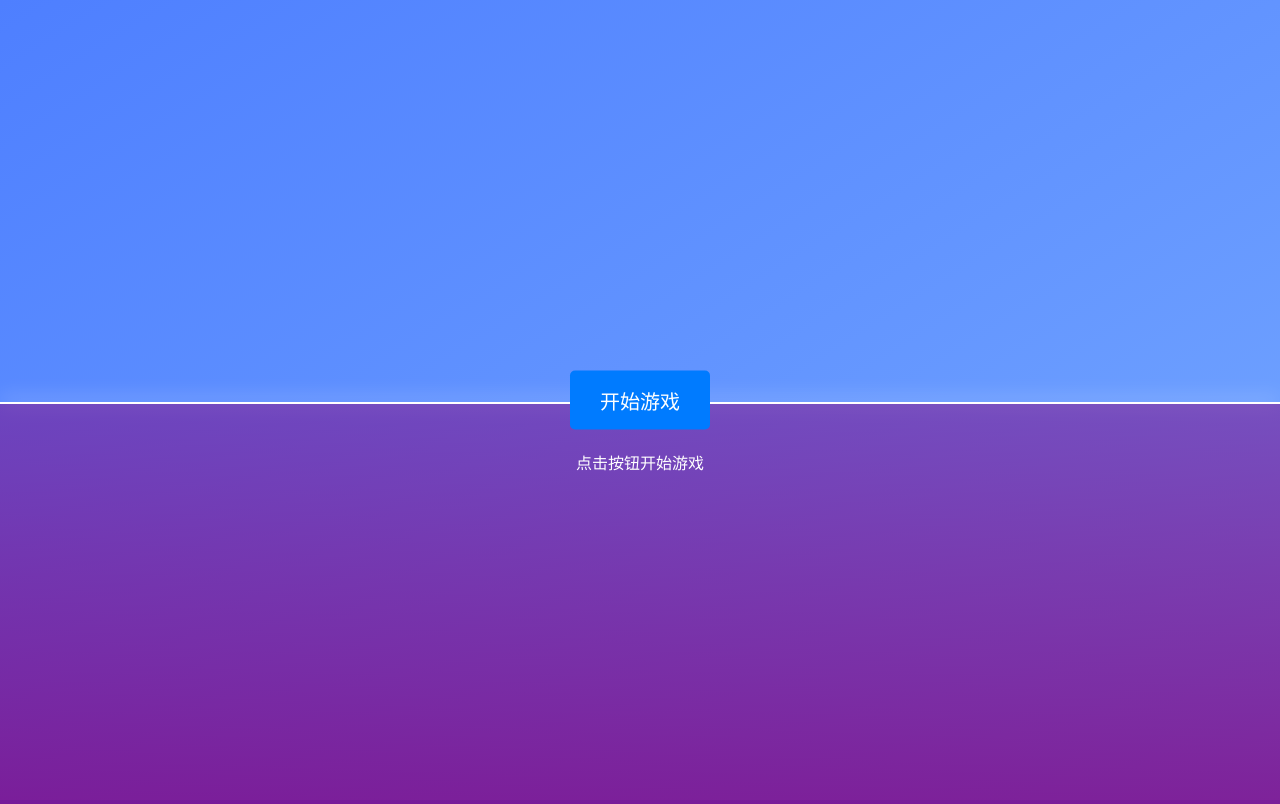
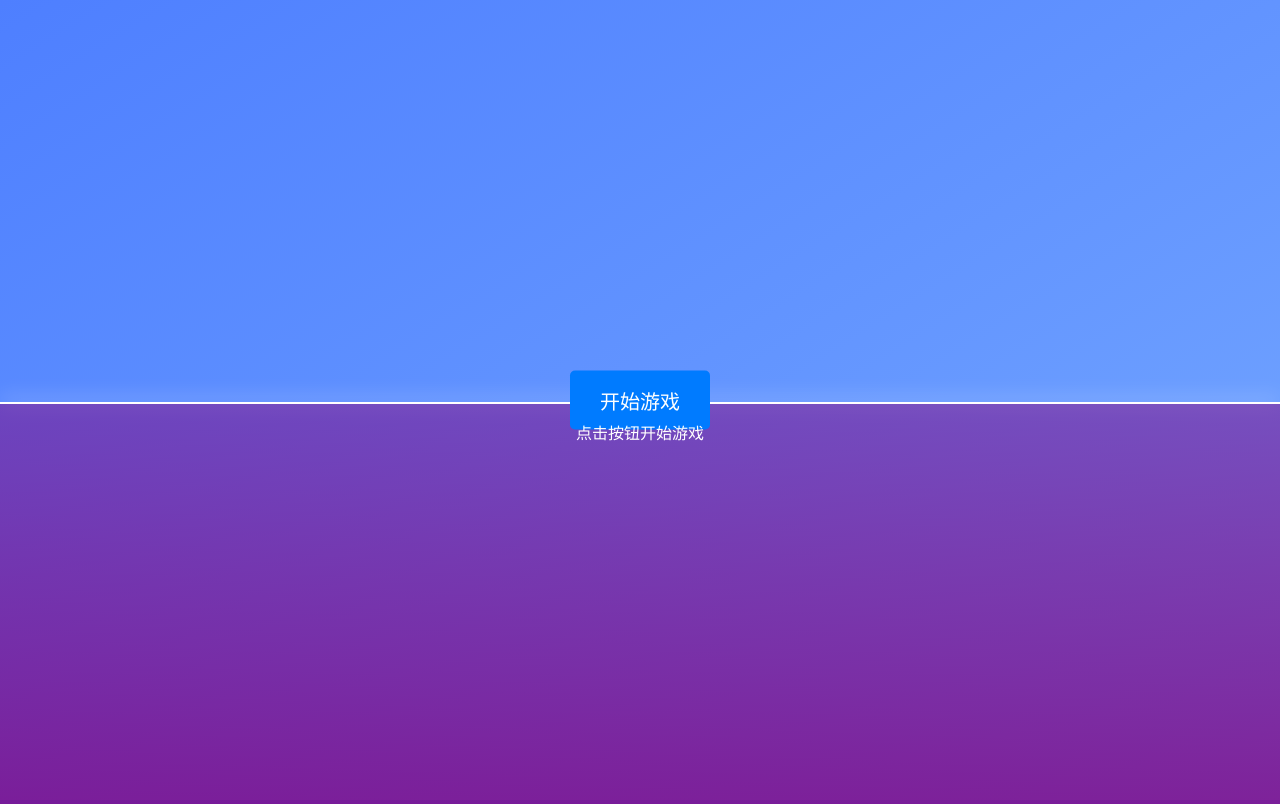
Before and after one commit to XiLxu/aurdhke.io, a plain HTML site: page index.html in a window 1280 px wide. Drawn offline with Linux system fonts and the light colour scheme.

Commit message:
Update index.html

```diff
--- a/index.html
+++ b/index.html
@@ -58,7 +58,7 @@
     }
     .text {
         position: absolute;
-        top: calc(50% + 50px); /* 让文字在按钮下方 50px 的位置 */
+        top: calc(50% + 20px); /* 让文字在按钮下方 20px 的位置 */
         left: 50%;
         transform: translateX(-50%);
         text-align: center;
```
